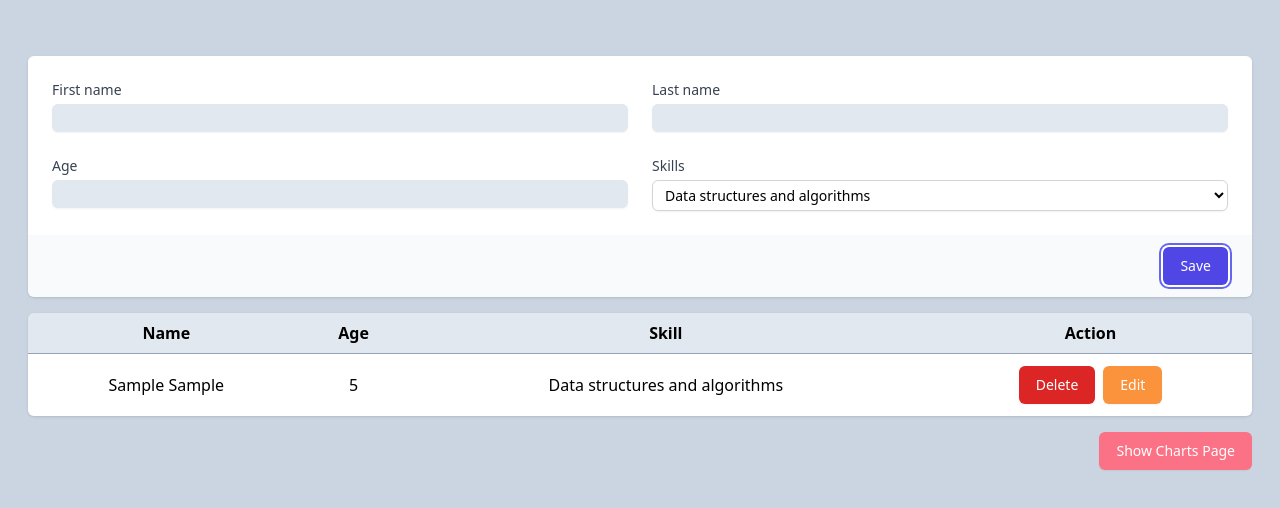
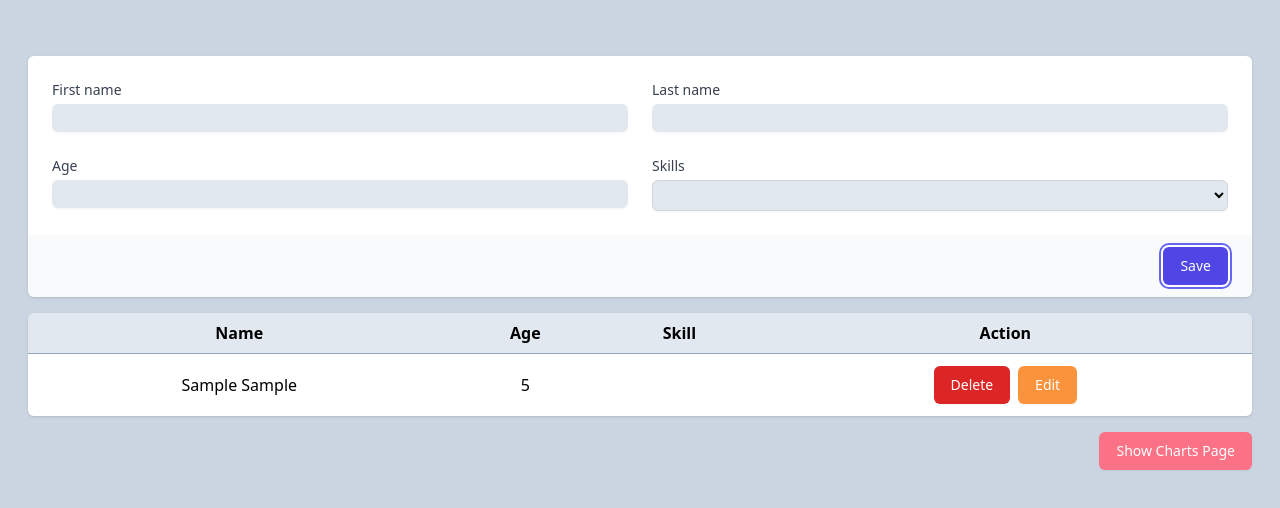
Before and after one commit to hamedsdz/form_chart, a React (Create React App) app: page / in a window 1280 px wide. Both pictures are taken after typing "Sample", "Sample", "5" into the empty fields and a click on the button "Save". Shown: the top 508 px of the page. Built offline with nearby package versions, Linux system fonts and the light colour scheme.

Commit message:
Update Skills Input -> Add Multiple Options Select

```diff
--- /dev/null
+++ b/src/components/form/select/customSelect.jsx
@@ -0,0 +1,77 @@
+// Modules
+import { useEffect, useState } from "react";
+
+// Components
+import SelectedItemsList from "./selectedItemsList";
+
+const CustomSelect = ({
+  templateList,
+  id,
+  title,
+  addNewHandler,
+  currentData,
+  removeItemHandler,
+}) => {
+  const [items, setItems] = useState(templateList);
+
+  const removeHandler = (index) => {
+    removeItemHandler(index);
+    updateListHandler();
+  };
+
+  const addHandler = (e) => {
+    addNewHandler(e);
+    updateListHandler();
+  };
+
+  const updateListHandler = () => {
+    let newData = items;
+    currentData.forEach((item) => {
+      if (items.indexOf(item) !== -1) {
+        newData.splice(items.indexOf(item), 1);
+      }
+    });
+    setItems(newData);
+  };
+
+  useEffect(() => {
+    let newData = templateList;
+    currentData.forEach((item) => {
+      if (newData.indexOf(item) !== -1) {
+        newData.splice(newData.indexOf(item), 1);
+      }
+    });
+    setItems(newData);
+  }, [currentData, templateList]);
+
+  return (
+    <>
+      <label htmlFor={id} className="block text-sm font-medium text-gray-700">
+        {title}
+      </label>
+      <select
+        id={id}
+        name={id}
+        autoComplete={id}
+        className="mt-1 block w-full bg-slate-200 rounded-md border border-gray-300 py-1 px-2 shadow-sm focus:border-indigo-500 focus:outline-none focus:ring-indigo-500 sm:text-sm"
+        onChange={(e) => addHandler(e)}
+        value=""
+      >
+        <option></option>
+        {items.map((item, idx) => (
+          <option value={item} key={idx}>
+            {item}
+          </option>
+        ))}
+      </select>
+      <div className="selected">
+        <SelectedItemsList
+          items={currentData}
+          removeItemHandler={removeHandler}
+        />
+      </div>
+    </>
+  );
+};
+
+export default CustomSelect;
--- /dev/null
+++ b/src/components/form/select/selectedItemBox.jsx
@@ -0,0 +1,20 @@
+const SelectedItemBox = ({ id, title, removeFromList }) => {
+  const removeClickHandler = (id) => {
+    removeFromList(id);
+  };
+  return (
+    <>
+      <div className="inline-flex justify-center rounded-md border border-transparent bg-slate-200 py-1 px-1.5 text-sm font-medium text-black shadow-sm focus:outline-none focus:ring-2 hover:bg-slate-300 focus:ring-offset-2 my-2 mr-1">
+        {title}
+        <div
+          className="inline-flex justify-center rounded-md border border-transparent py-.5 px-1 ml-1 text-sm font-medium text-red-600 hover:text-red-800 shadow-sm  focus:outline-none focus:ring-2 focus:ring-offset-2 cursor-pointer"
+          onClick={() => removeClickHandler(id)}
+        >
+          &times;
+        </div>
+      </div>
+    </>
+  );
+};
+
+export default SelectedItemBox;
--- /dev/null
+++ b/src/components/form/select/selectedItemsList.jsx
@@ -0,0 +1,26 @@
+// Components
+import SelectedItemBox from "./selectedItemBox";
+
+const SelectedItemsList = ({ items, removeItemHandler }) => {
+  const listUpdateHandler = (index) => {
+    removeItemHandler(index);
+  };
+  return (
+    <>
+      {items && items.length > 0 ? (
+        items.map((item, idx) => (
+          <SelectedItemBox
+            id={idx}
+            key={idx}
+            title={item}
+            removeFromList={listUpdateHandler}
+          />
+        ))
+      ) : (
+        <></>
+      )}
+    </>
+  );
+};
+
+export default SelectedItemsList;
--- a/src/pages/addInfo.jsx
+++ b/src/pages/addInfo.jsx
@@ -1,7 +1,8 @@
 import { useState } from "react";
 import { Link } from "react-router-dom";
+import CustomSelect from "../components/form/select/customSelect";
 const AddInfo = () => {
-  const SkillsList = [
+  const SkillsListTemplate = [
     "Data structures and algorithms",
     "Database and SQL",
     "Object-oriented programming (OOP) languages",
@@ -22,12 +23,28 @@ const AddInfo = () => {
     firstName: "",
     lastName: "",
     age: "",
-    skill: SkillsList[0],
+    skill: [],
   };
   const [currentData, setCurrentData] = useState(dataTemplate);
 
   const inputChangeHandler = (e, field) => {
     setCurrentData({ ...currentData, [field]: e.target.value });
+  };
+
+  const skillAddHandler = (e) => {
+    setCurrentData({
+      ...currentData,
+      skill: [...currentData.skill, e.target.value],
+    });
+  };
+
+  const skillRemoveHandler = (itemIndex) => {
+    let newData = currentData.skill;
+    newData.splice(itemIndex, 1);
+    setCurrentData({
+      ...currentData,
+      skill: [...newData],
+    });
   };
 
   const submitButtonClickHandler = () => {
@@ -41,7 +58,7 @@ const AddInfo = () => {
       SaveData(false);
     } else if (newData.age === "") {
       SaveData(false);
-    } else if (newData.skill === "") {
+    } else if (newData.skill === []) {
       SaveData(false);
     } else {
       SaveData(true);
@@ -73,7 +90,7 @@ const AddInfo = () => {
   };
 
   const deleteClickHandler = (id) => {
-    let newData = [...data];
+    let newData = data;
     newData.splice(id, 1);
     setData(newData);
     localStorage.setItem("data", JSON.stringify(newData));
@@ -143,26 +160,14 @@ const AddInfo = () => {
                   </div>
 
                   <div className="col-span-6 sm:col-span-3">
-                    <label
-                      htmlFor="skills"
-                      className="block text-sm font-medium text-gray-700"
-                    >
-                      Skills
-                    </label>
-                    <select
-                      id="skills"
-                      name="skills"
-                      autoComplete="skills"
-                      className="mt-1 block w-full bg-slate-200 rounded-md border border-gray-300 bg-white py-1 px-2 shadow-sm focus:border-indigo-500 focus:outline-none focus:ring-indigo-500 sm:text-sm"
-                      onChange={(e) => inputChangeHandler(e, "skill")}
-                      value={currentData.skill}
-                    >
-                      {SkillsList.map((skill, idx) => (
-                        <option value={skill} key={idx}>
-                          {skill}
-                        </option>
-                      ))}
-                    </select>
+                    <CustomSelect
+                      templateList={SkillsListTemplate}
+                      addNewHandler={skillAddHandler}
+                      removeItemHandler={skillRemoveHandler}
+                      currentData={currentData.skill}
+                      id={"skills"}
+                      title={"Skills"}
+                    />
                   </div>
                 </div>
               </div>
@@ -199,7 +204,13 @@ const AddInfo = () => {
                           {item.firstName} {item.lastName}
                         </td>
                         <td className="p-2">{item.age}</td>
-                        <td className="p-2">{item.skill}</td>
+                        <td className="p-2">
+                          {item.skill.map((skill) => (
+                            <span className="inline-flex justify-center rounded-md border border-transparent bg-slate-200 py-1 px-1.5 text-sm font-medium text-black shadow-sm focus:outline-none focus:ring-2 hover:bg-slate-300 focus:ring-offset-2 my-2 mr-1">
+                              {skill}
+                            </span>
+                          ))}
+                        </td>
                         <td className="py-2 text-center">
                           <button
                             type="button"
```
